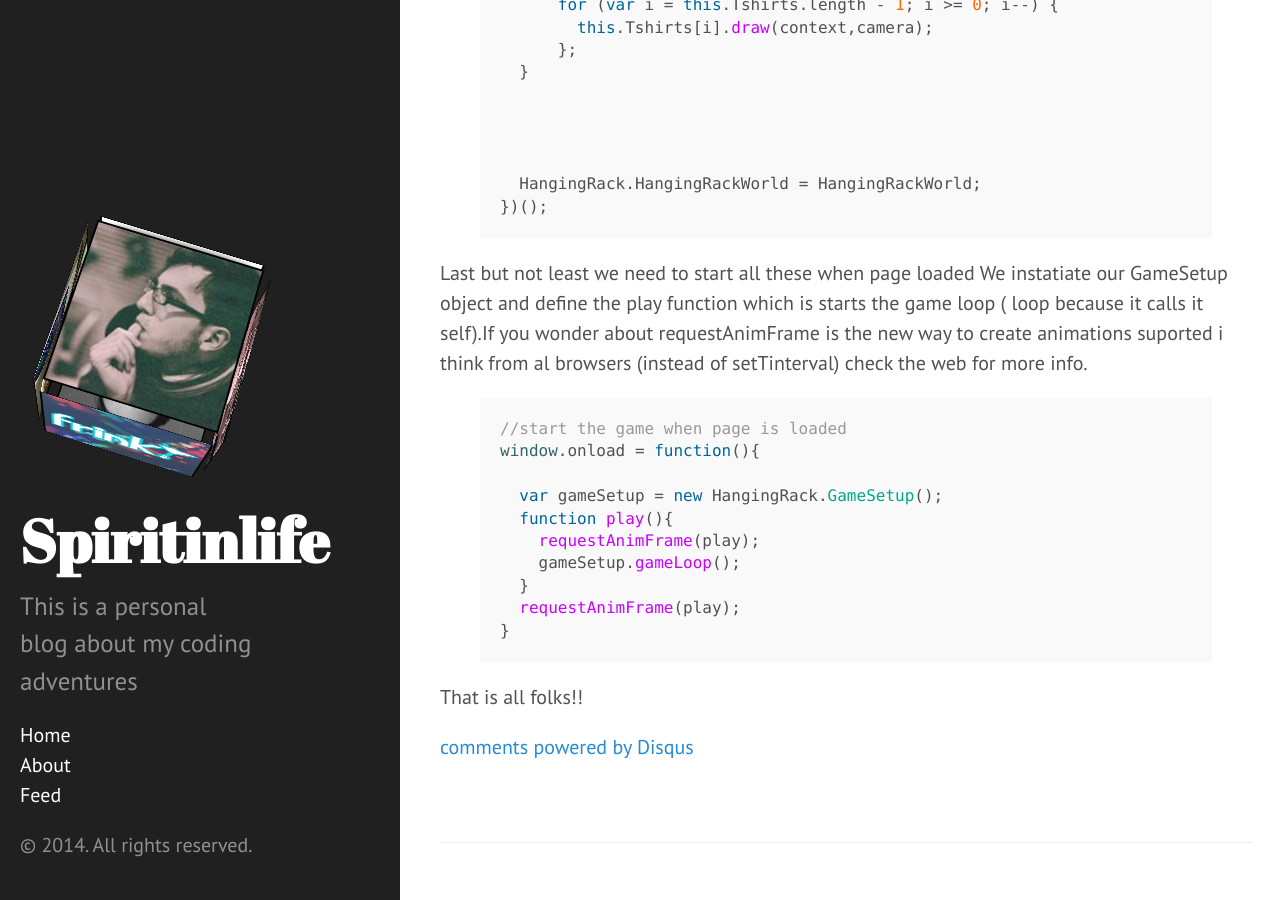
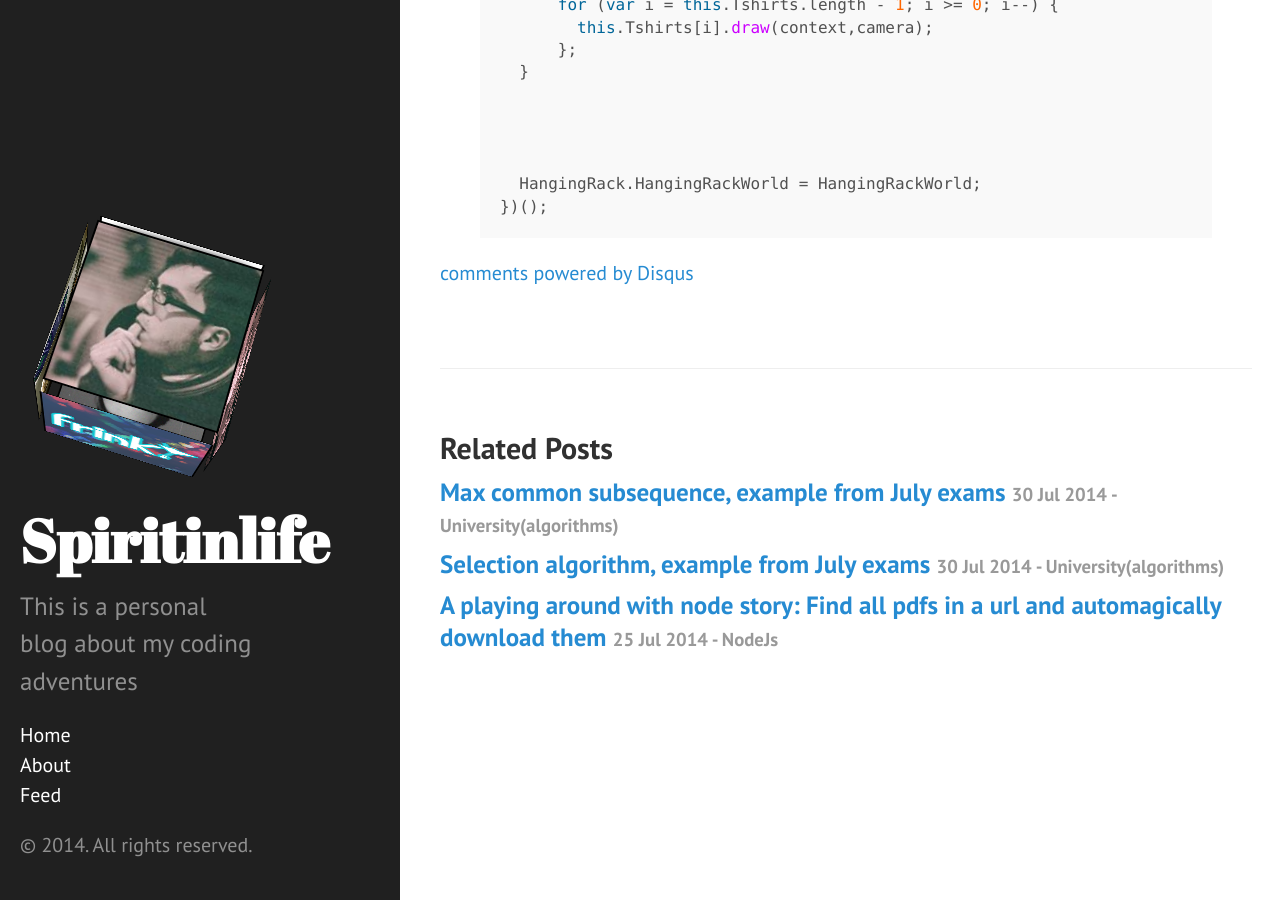
Before and after one commit to spiritinlife/spiritinlife.github.io, a Jekyll site: the page built from _posts/2014-08-02-Implementing-hanging-rack-clothes-js-canvas.markdown, in a window 1280 px wide and 900 px high, scrolled down 10313 px. Built offline with Jekyll 4.4.1, drawn with Linux system fonts in a browser that asks for light colours; Markdown is read by kramdown in place of the engine named in the settings; comment, search, counter and statistics services are not loaded.

Commit message:
Article about javascript canvas

```diff
--- a/_posts/2014-08-02-Implementing-hanging-rack-clothes-js-canvas.markdown
+++ b/_posts/2014-08-02-Implementing-hanging-rack-clothes-js-canvas.markdown
@@ -432,30 +432,3 @@ It also defines some functions that handle the touch events inside the canvas (
 })();
 
 {% endhighlight %}
-
-
-
-
-
-Last but not least we need to start all these when page loaded
-We instatiate our GameSetup object and define the play function which is starts the game loop ( loop because it calls it self).If you wonder about requestAnimFrame is the new way to create animations suported i think from al browsers (instead of setTinterval) check the web for more info.
-
-
-
-{% highlight javascript %}
-
-//start the game when page is loaded
-window.onload = function(){
-
-  var gameSetup = new HangingRack.GameSetup();
-  function play(){
-    requestAnimFrame(play);
-    gameSetup.gameLoop();
-  }
-  requestAnimFrame(play);
-}
-
-{% endhighlight %}
-
-
-That is all folks!!
```
